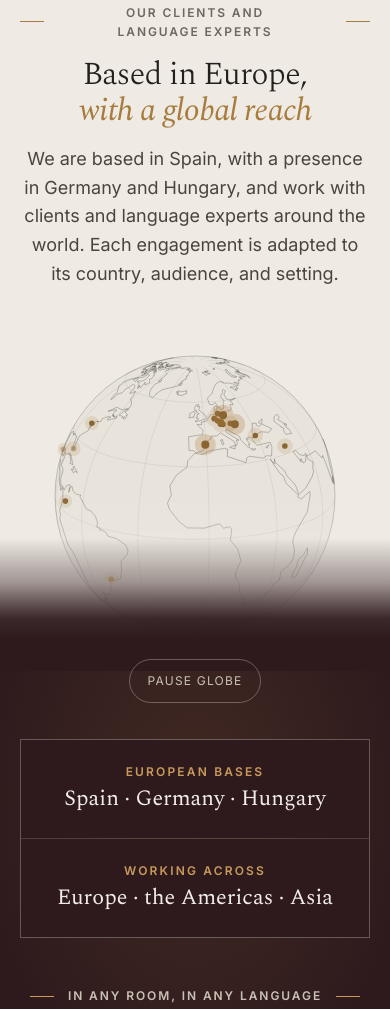
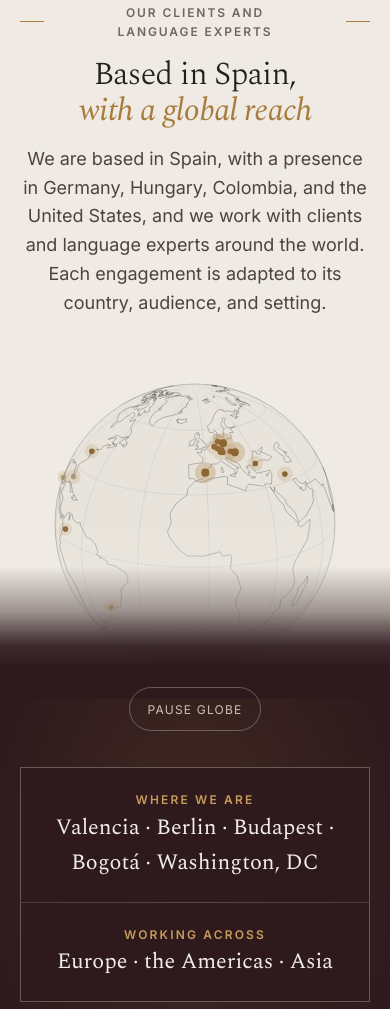
Before and after one commit to Doriankantor/kantor-communication, a plain HTML site: page index.html in a window 390 px wide. Shown: the part 9710-10719 px from the top of the page. Drawn offline with Linux system fonts and the light colour scheme.

Commit message:
Based in Spain, with a global reach: location section and footer; highlight additional trainer languages

```diff
--- a/index.html
+++ b/index.html
@@ -390,8 +390,8 @@ h1,h2,.kc-balance{text-wrap:balance}
   <section class="kc-finale" style="text-align: center;">
     <div style="position: relative; z-index: 1; background: #EFEBE4; padding: clamp(48px, 3.9vw, 56px) clamp(20px, 5vw, 48px) 32px;"><div style="max-width: 720px; margin: 0 auto;">
       <p class="kc-balance" style="margin: 0 0 16px; display: flex; align-items: center; justify-content: center; gap: 14px; font-size: 12px; font-weight: 600; letter-spacing: .16em; text-transform: uppercase; color: #6E675D;"><span style="flex: none; width: 24px; height: 1px; background: #A87C3D;"></span>Our clients and language experts<span style="flex: none; width: 24px; height: 1px; background: #A87C3D;"></span></p>
-      <h2 style="margin: 0 0 16px; font-family: 'Spectral', Georgia, serif; font-weight: 300; font-size: clamp(32px, 3.6vw, 48px); line-height: 1.12; letter-spacing: -.02em;">Based in Europe, <em style="color: #A87C3D;">with a global reach</em></h2>
-      <p style="margin: 0; color: #4A443C;">We are based in Spain, with a presence in Germany and Hungary, and work with clients and language experts around the world. Each engagement is adapted to its country, audience, and setting.</p>
+      <h2 style="margin: 0 0 16px; font-family: 'Spectral', Georgia, serif; font-weight: 300; font-size: clamp(32px, 3.6vw, 48px); line-height: 1.12; letter-spacing: -.02em;">Based in Spain, <em style="color: #A87C3D;">with a global reach</em></h2>
+      <p style="margin: 0; color: #4A443C;">We are based in Spain, with a presence in Germany, Hungary, Colombia, and the United States, and we work with clients and language experts around the world. Each engagement is adapted to its country, audience, and setting.</p>
     </div></div>
     <div style="position: relative; z-index: 1; padding: 0 clamp(20px, 5vw, 48px); background: linear-gradient(to bottom, #EFEBE4 0%, #EFEBE4 62%, color-mix(in srgb, #2E1A1D 42%, #EFEBE4) 75%, color-mix(in srgb, #2E1A1D 93%, #EFEBE4) 85%, #2E1A1D 91%, #2E1A1D 100%);">
     <div class="kc-globe-stage" style="position: relative; z-index: 1; width: 100%; max-width: 408px; margin: 0 auto;">
@@ -414,7 +414,7 @@ h1,h2,.kc-balance{text-wrap:balance}
     <div style="padding: 36px clamp(20px, 5vw, 48px) clamp(54px, 4.5vw, 64px);">
     <div style="position: relative; z-index: 2; color: #F1EDE6; max-width: 1000px; margin: 0 auto;">
       <div style="display: flex; flex-wrap: wrap; justify-content: center; gap: 1px; background: rgba(241,237,230,.15); border: 1px solid rgba(241,237,230,.15); margin: 0 0 clamp(48px, 3.9vw, 56px);">
-        <div style="flex: 1 1 320px; background: #2E1A1D; padding: 22px 20px;"><span style="display: block; font-size: 12px; font-weight: 600; letter-spacing: .18em; text-transform: uppercase; color: #C89A5A;">European bases</span><span style="font-family: 'Spectral', Georgia, serif; font-size: 22px;">Spain · Germany · Hungary</span></div>
+        <div style="flex: 1 1 560px; background: #2E1A1D; padding: 22px 20px;"><span style="display: block; font-size: 12px; font-weight: 600; letter-spacing: .18em; text-transform: uppercase; color: #C89A5A;">Where we are</span><span style="font-family: 'Spectral', Georgia, serif; font-size: 22px;">Valencia · Berlin · Budapest · Bogotá · Washington, DC</span></div>
         <div style="flex: 1 1 320px; background: #2E1A1D; padding: 22px 20px;"><span style="display: block; font-size: 12px; font-weight: 600; letter-spacing: .18em; text-transform: uppercase; color: #C89A5A;">Working across</span><span style="font-family: 'Spectral', Georgia, serif; font-size: 22px;">Europe · the Americas · Asia</span></div>
       </div>
       <p class="kc-balance" style="margin: 0 0 20px; display: flex; align-items: center; justify-content: center; gap: 14px; font-size: 12px; font-weight: 600; letter-spacing: .16em; text-transform: uppercase; color: #C9C1B6;"><span style="flex: none; width: 24px; height: 1px; background: #C89A5A;"></span>In any room, in any language<span style="flex: none; width: 24px; height: 1px; background: #C89A5A;"></span></p>
@@ -465,7 +465,7 @@ h1,h2,.kc-balance{text-wrap:balance}
     <div style="max-width: 1200px; margin: 0 auto; display: flex; flex-direction: column; align-items: center; gap: 12px; text-align: center; font-size: 14px; color: #B0A79B;">
       <div style="width: 100%; box-sizing: border-box; display: flex; flex-wrap: wrap; justify-content: center; align-items: baseline; gap: 6px 20px; padding: 0 0 26px; margin: 0 0 14px; border-bottom: 1px solid rgba(241,237,230,.10);"><span style="font-size: 12px; font-weight: 600; letter-spacing: .24em; text-transform: uppercase; color: #C89A5A;">Work with us</span><span style="font-size: 15px; color: #E3DDD3;">We hire language trainers and communication specialists at native or bilingual level.</span><a href="jobs.html" style="font-size: 15px; font-weight: 500; color: #C89A5A;">See open positions&nbsp;→</a></div>
       <span style="display: inline-flex; align-items: center; gap: 10px; color: #F1EDE6; font-family: 'Spectral', Georgia, serif; font-size: 18px;"><img loading="lazy" decoding="async" src="assets/img/kc-on-dark.png" alt="" style="width: 30px; height: 30px;"><span><b style="font-weight: 600;">Kantor</b> Communication</span></span>
-      <span style="color: #E3DDD3;">Based in Spain. Working across Europe and beyond.</span>
+      <span style="color: #E3DDD3;">Based in Spain, with a global reach.</span>
       <span style="display: flex; flex-wrap: wrap; justify-content: center; gap: 4px 12px;"><a href="mailto:info@kantor-communication.com" style="color: #B0A79B;">info@kantor-communication.com</a><a href="tel:+34711005345" style="color: #B0A79B;">Spain +34 711 005 345</a><a href="tel:+12025006818" style="color: #B0A79B;">US +1 202 500 6818</a></span>
       <span style="display: flex; flex-wrap: wrap; justify-content: center; gap: 6px 18px;"><a href="faq.html" style="color: #B0A79B;">FAQ</a><a href="jobs.html" style="color: #B0A79B;">Work with us</a><a href="impressum.html" style="color: #B0A79B;">Legal Notice</a><a href="datenschutz.html" style="color: #B0A79B;">Privacy Policy</a></span>
     </div>
```
Also changed, not shown: about.html (+1 -1 lines), consulting.html (+1 -1 lines), education.html (+1 -1 lines), executive-intensives.html (+1 -1 lines), jobs.html (+3 -2 lines), language-immersion.html (+1 -1 lines), marketing.html (+1 -1 lines).
